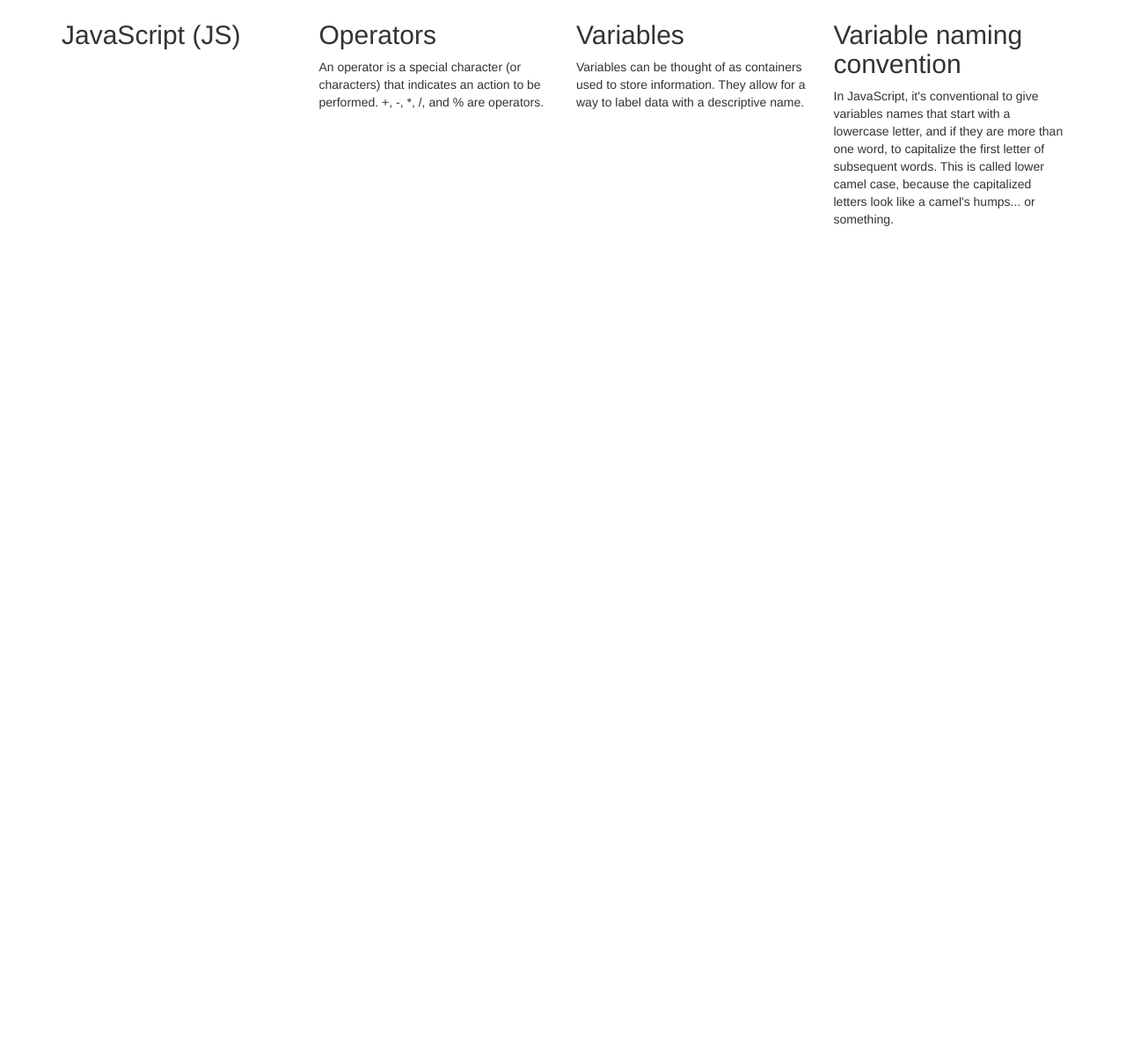
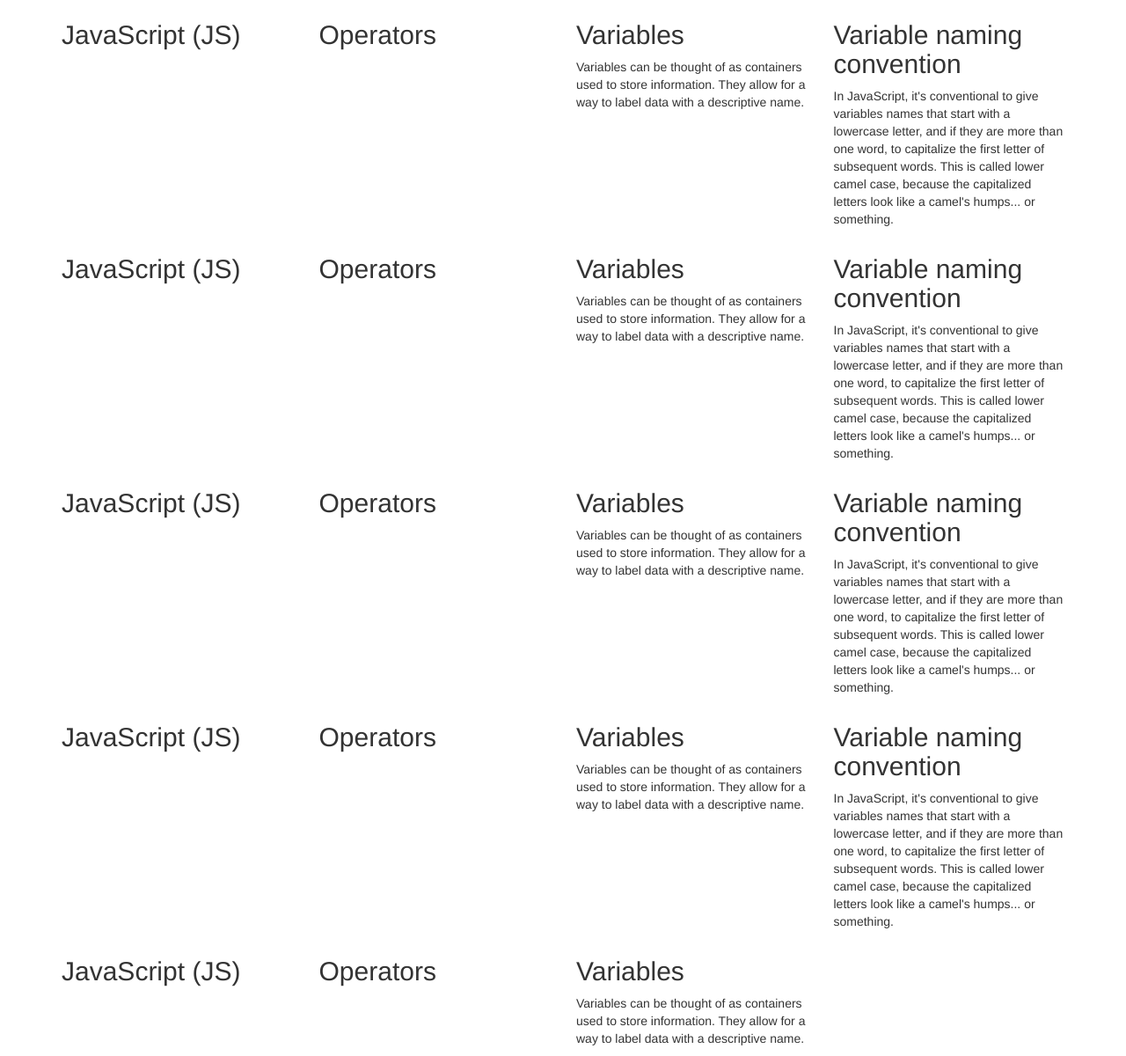
Before and after one commit to SPdowns/flashcard, a plain HTML site: page index.html in a window 1280 px wide. Shown: the part 222-1422 px from the top of the page at 88% size. Before the commit the page ends 800 px from the top, so only its background shows below. Drawn offline with Linux system fonts and the light colour scheme.

Commit message:
core concept planned

```diff
--- a/css/styles.css
+++ b/css/styles.css
@@ -7,3 +7,7 @@
 .hide-card {
   display: none;
 }
+
+.hide-card1 {
+  display: none;
+}
--- a/index.html
+++ b/index.html
@@ -7,24 +7,25 @@
   <link rel="stylesheet" href="css/styles.css" type="text/css">
   <script src="js/jquery-3.4.1.js"></script>
   <script src="js/scripts.js"></script>
-  <title>Document</title>
+  <title>JavaScript Slash</title>
 </head>
 <body>
   <div class="container">
     <div class="jumbotron">
-      <h1>A JavaScript Flashcard Attempt</h1>
+      <h1>A JavaScript <em>Slashcard</em> Attempt</h1>
     </div>
+    <!-- this is the first row -->
     <div class="row">
       <div class="col-md-3">
-        <h2><span class="clickable">JavaScript (JS)</span></h2>
+        <h2><span class="javascript-card">JavaScript (JS)</span></h2>
           <div class="hide-card">
             <p>JavaScript, often abbreviated as JS, is a high-level, just-in-time compiled, multi-paradigm programming language that conforms to the ECMAScript specification. JavaScript has curly-bracket syntax, dynamic typing, prototype-based object-orientation, and first-class functions.</span>
             </p>
           </div>
       </div>
       <div class="col-md-3">
-        <h2><span class="clickable">Operators</span></h2>
-          <div>
+        <h2><span class="operators-card">Operators</span></h2>
+          <div class="hide-card1">
             <p>An operator is a special character (or characters) that indicates an action to be performed. +, -, *, /, and % are operators. </p>
           </div>
       </div>
@@ -41,6 +42,109 @@
           </div>
       </div>
     </div>
+    <!-- this is the 2nd row -->
+    <div class="row">
+      <div class="col-md-3">
+        <h2><span class="javascript-card">JavaScript (JS)</span></h2>
+          <div class="hide-card">
+            <p>JavaScript, often abbreviated as JS, is a high-level, just-in-time compiled, multi-paradigm programming language that conforms to the ECMAScript specification. JavaScript has curly-bracket syntax, dynamic typing, prototype-based object-orientation, and first-class functions.</span>
+            </p>
+          </div>
+      </div>
+      <div class="col-md-3">
+        <h2><span class="operators-card">Operators</span></h2>
+          <div class="hide-card1">
+            <p>An operator is a special character (or characters) that indicates an action to be performed. +, -, *, /, and % are operators. </p>
+          </div>
+      </div>
+      <div class="col-md-3">
+        <h2>Variables</h2>
+          <div>
+            <p>Variables can be thought of as containers used to store information. They allow for a way to label data with a descriptive name. </p>
+          </div>
+      </div>
+      <div class="col-md-3">
+        <h2>Variable naming convention</h2>
+          <div>
+            <p>In JavaScript, it's conventional to give variables names that start with a lowercase letter, and if they are more than one word, to capitalize the first letter of subsequent words. This is called lower camel case, because the capitalized letters look like a camel's humps... or something. </p>
+          </div>
+      </div>
+    </div>
+    <div class="row">
+      <div class="col-md-3">
+        <h2><span class="javascript-card">JavaScript (JS)</span></h2>
+          <div class="hide-card">
+            <p>JavaScript, often abbreviated as JS, is a high-level, just-in-time compiled, multi-paradigm programming language that conforms to the ECMAScript specification. JavaScript has curly-bracket syntax, dynamic typing, prototype-based object-orientation, and first-class functions.</span>
+            </p>
+          </div>
+      </div>
+      <div class="col-md-3">
+        <h2><span class="operators-card">Operators</span></h2>
+          <div class="hide-card1">
+            <p>An operator is a special character (or characters) that indicates an action to be performed. +, -, *, /, and % are operators. </p>
+          </div>
+      </div>
+      <div class="col-md-3">
+        <h2>Variables</h2>
+          <div>
+            <p>Variables can be thought of as containers used to store information. They allow for a way to label data with a descriptive name. </p>
+          </div>
+      </div>
+      <div class="col-md-3">
+        <h2>Variable naming convention</h2>
+          <div>
+            <p>In JavaScript, it's conventional to give variables names that start with a lowercase letter, and if they are more than one word, to capitalize the first letter of subsequent words. This is called lower camel case, because the capitalized letters look like a camel's humps... or something. </p>
+          </div>
+      </div>
+    </div>
+    <div class="row">
+      <div class="col-md-3">
+        <h2><span class="javascript-card">JavaScript (JS)</span></h2>
+          <div class="hide-card">
+            <p>JavaScript, often abbreviated as JS, is a high-level, just-in-time compiled, multi-paradigm programming language that conforms to the ECMAScript specification. JavaScript has curly-bracket syntax, dynamic typing, prototype-based object-orientation, and first-class functions.</span>
+            </p>
+          </div>
+      </div>
+      <div class="col-md-3">
+        <h2><span class="operators-card">Operators</span></h2>
+          <div class="hide-card1">
+            <p>An operator is a special character (or characters) that indicates an action to be performed. +, -, *, /, and % are operators. </p>
+          </div>
+      </div>
+      <div class="col-md-3">
+        <h2>Variables</h2>
+          <div>
+            <p>Variables can be thought of as containers used to store information. They allow for a way to label data with a descriptive name. </p>
+          </div>
+      </div>
+      <div class="col-md-3">
+        <h2>Variable naming convention</h2>
+          <div>
+            <p>In JavaScript, it's conventional to give variables names that start with a lowercase letter, and if they are more than one word, to capitalize the first letter of subsequent words. This is called lower camel case, because the capitalized letters look like a camel's humps... or something. </p>
+          </div>
+      </div>
+    </div>
+    <div class="row">
+      <div class="col-md-3">
+        <h2><span class="javascript-card">JavaScript (JS)</span></h2>
+          <div class="hide-card">
+            <p>JavaScript, often abbreviated as JS, is a high-level, just-in-time compiled, multi-paradigm programming language that conforms to the ECMAScript specification. JavaScript has curly-bracket syntax, dynamic typing, prototype-based object-orientation, and first-class functions.</span>
+            </p>
+          </div>
+      </div>
+      <div class="col-md-3">
+        <h2><span class="operators-card">Operators</span></h2>
+          <div class="hide-card1">
+            <p>An operator is a special character (or characters) that indicates an action to be performed. +, -, *, /, and % are operators. </p>
+          </div>
+      </div>
+      <div class="col-md-3">
+        <h2>Variables</h2>
+          <div>
+            <p>Variables can be thought of as containers used to store information. They allow for a way to label data with a descriptive name. </p>
+          </div>
+      </div>
+    </div>
   </div>
 </body>
 </html>
--- a/js/scripts.js
+++ b/js/scripts.js
@@ -1,5 +1,8 @@
 $(document).ready(function() {
-  $(".clickable").click(function() {
+  $(".javascript-card").click(function() {
     $(".hide-card").toggle();
   });
+  $(".operators-card").click(function() {
+    $(".hide-card1").toggle();
+  });
 });
```
